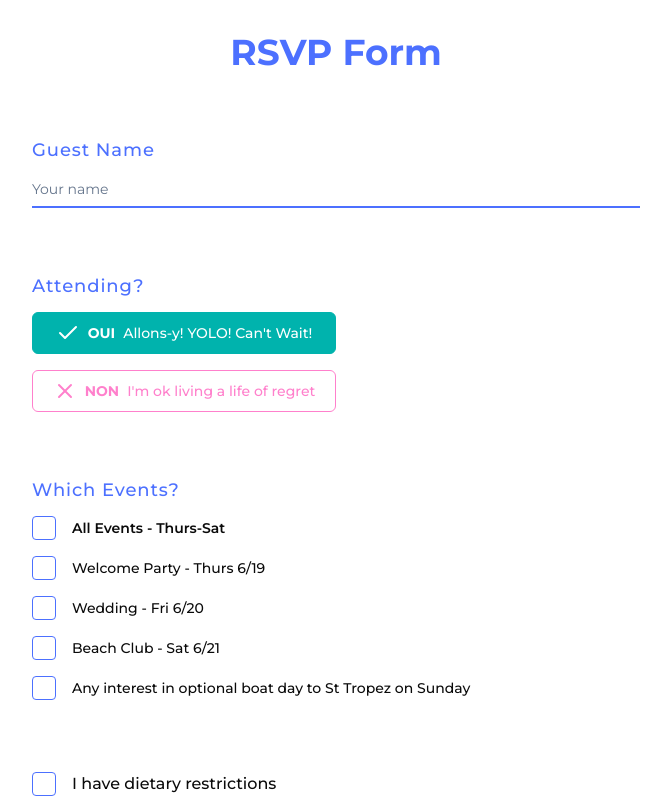
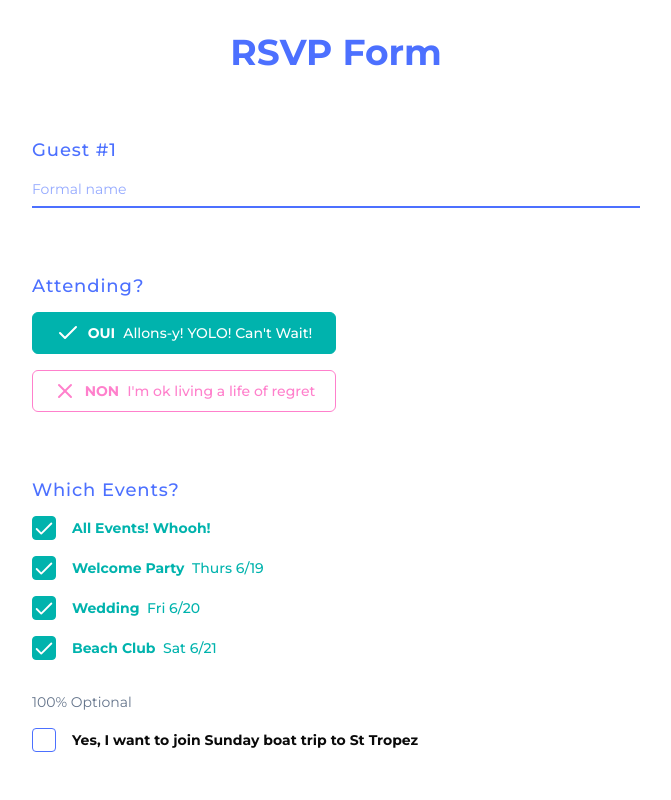
Before and after one commit to DavidMcDoughnut/mcdonutsanims, a Next.js app: page /rsvpv0 in a window 1280 px wide. Shown: the top 800 px of the page, without its empty margins (304-975 px from the left). Built offline with nearby package versions, Linux system fonts and the light colour scheme.

Commit message:
validation

```diff
--- a/components/ui/input.tsx
+++ b/components/ui/input.tsx
@@ -8,7 +8,7 @@ const Input = React.forwardRef<HTMLInputElement, React.ComponentProps<"input">>(
       <input
         type={type}
         className={cn(
-          "flex h-9 w-full bg-transparent px-3 py-1 text-base transition-colors file:border-0 file:bg-transparent file:text-sm file:font-medium file:text-foreground placeholder:text-muted-foreground focus-visible:outline-none disabled:cursor-not-allowed disabled:opacity-50 md:text-sm",
+          "flex h-9 w-full bg-transparent px-3 py-1 text-base transition-colors file:border-0 file:bg-transparent file:text-sm file:font-medium file:text-foreground placeholder:text-blue/60 hover:placeholder:text-blue focus-visible:outline-none disabled:cursor-not-allowed disabled:opacity-50 md:text-sm",
           className
         )}
         ref={ref}
--- a/src/app/rsvpv0/page.tsx
+++ b/src/app/rsvpv0/page.tsx
@@ -22,9 +22,7 @@ import { cn } from "@/lib/utils";
 
 // Define the form schema with proper types
 const formSchema = z.object({
-  name: z.string().min(2, {
-    message: "Name must be at least 2 characters.",
-  }),
+  name: z.string(),
   attending: z.enum(["yes", "no"] as const, {
     required_error: "Please select whether you're attending.",
   }),
@@ -35,7 +33,7 @@ const formSchema = z.object({
     beachClub: z.boolean(),
     boatDay: z.boolean(),
   }),
-  dietaryRestrictions: z.boolean(),
+  dietaryRestrictions: z.string().optional(),
 });
 
 // Extract the inferred type
@@ -48,15 +46,29 @@ export default function RSVPPage() {
       name: "",
       attending: "yes",
       events: {
-        allEvents: false,
-        welcomeParty: false,
-        wedding: false,
-        beachClub: false,
+        allEvents: true,
+        welcomeParty: true,
+        wedding: true,
+        beachClub: true,
         boatDay: false,
       },
-      dietaryRestrictions: false,
+      dietaryRestrictions: "",
     },
   });
+
+  // Handle allEvents changes
+  const handleAllEventsChange = (checked: boolean) => {
+    form.setValue('events.welcomeParty', checked);
+    form.setValue('events.wedding', checked);
+    form.setValue('events.beachClub', checked);
+  };
+
+  // Handle individual event changes
+  const updateAllEventsState = () => {
+    const values = form.getValues('events');
+    const allChecked = values.welcomeParty && values.wedding && values.beachClub;
+    form.setValue('events.allEvents', allChecked);
+  };
 
   function onSubmit(values: FormValues) {
     console.log(values);
@@ -76,12 +88,12 @@ export default function RSVPPage() {
                 name="name"
                 render={({ field }) => (
                   <FormItem>
-                    <FormLabel className="text-lg text-blue tracking-wider">Guest Name</FormLabel>
+                    <FormLabel className="text-lg text-blue tracking-wider">Guest #1</FormLabel>
                     <FormControl>
                       <Input
-                        placeholder="Your name"
+                        placeholder="Formal name"
                         {...field}
-                        className="rounded-none border-b-2 border-blue focus-visible:ring-1 focus-visible:ring-blue px-0"
+                        className="rounded-none border-b-2 border-blue  px-0"
                       />
                     </FormControl>
                     <FormMessage className="text-destructive" />
@@ -117,7 +129,7 @@ export default function RSVPPage() {
                               variant="radneg"
                               className={cn(
                                 "flex-1 w-full",
-                                field.value === "no" && "bg-pink/40 border-pink text-white"
+                                field.value === "no" && "bg-pink border-pink text-white"
                               )}
                               onClick={() => field.onChange("no")}
                             >
@@ -144,12 +156,18 @@ export default function RSVPPage() {
                         <FormControl>
                           <Checkbox
                             checked={field.value}
-                            onCheckedChange={field.onChange}
+                            onCheckedChange={(checked) => {
+                              field.onChange(checked);
+                              handleAllEventsChange(Boolean(checked));
+                            }}
                           />
                         </FormControl>
-                        <div className="space-y-1 leading-none ">
-                          <FormLabel className="font-semibold ">
-                            All Events - Thurs-Sat
+                        <div className="space-y-1 leading-none">
+                          <FormLabel className={cn(
+                            "font-bold transition-colors",
+                            field.value && "text-green"
+                          )}>
+                            All Events! Whooh!
                           </FormLabel>
                         </div>
                       </FormItem>
@@ -158,16 +176,22 @@ export default function RSVPPage() {
                         control={form.control}
                         name="events.welcomeParty"
                         render={({ field }) => (
-                          <FormItem className="flex items-center space-x-4 space-y-0">
+                          <FormItem className="flex items-center space-x-4 space-y-0 hover:text-green hover:cursor-pointer transition-colors">
                             <FormControl>
                               <Checkbox
                                 checked={field.value}
-                                onCheckedChange={field.onChange}
+                                onCheckedChange={(checked) => {
+                                  field.onChange(checked);
+                                  updateAllEventsState();
+                                }}
                               />
                             </FormControl>
                             <div className="space-y-1 leading-none">
-                              <FormLabel>
-                                Welcome Party - Thurs 6/19
+                              <FormLabel className={cn(
+                                "transition-colors",
+                                field.value && "text-green"
+                              )}>
+                                <span className="font-bold">Welcome Party</span> &nbsp;Thurs 6/19
                               </FormLabel>
                             </div>
                           </FormItem>
@@ -178,16 +202,22 @@ export default function RSVPPage() {
                         control={form.control}
                         name="events.wedding"
                         render={({ field }) => (
-                          <FormItem className="flex items-center space-x-4 space-y-0">
+                          <FormItem className="flex items-center space-x-4 space-y-0 hover:text-green hover:cursor-pointer transition-colors">
                             <FormControl>
                               <Checkbox
                                 checked={field.value}
-                                onCheckedChange={field.onChange}
+                                onCheckedChange={(checked) => {
+                                  field.onChange(checked);
+                                  updateAllEventsState();
+                                }}
                               />
                             </FormControl>
                             <div className="space-y-1 leading-none">
-                              <FormLabel>
-                                Wedding - Fri 6/20
+                              <FormLabel className={cn(
+                                "transition-colors",
+                                field.value && "text-green"
+                              )}>
+                                <span className="font-bold">Wedding</span> &nbsp;Fri 6/20
                               </FormLabel>
                             </div>
                           </FormItem>
@@ -198,36 +228,48 @@ export default function RSVPPage() {
                         control={form.control}
                         name="events.beachClub"
                         render={({ field }) => (
-                          <FormItem className="flex items-center space-x-4 space-y-0">
+                          <FormItem className="flex items-center space-x-4 space-y-0 hover:text-green hover:cursor-pointer transition-colors">
+                            <FormControl>
+                              <Checkbox
+                                checked={field.value}
+                                onCheckedChange={(checked) => {
+                                  field.onChange(checked);
+                                  updateAllEventsState();
+                                }}
+                              />
+                            </FormControl>
+                            <div className="space-y-1 leading-none">
+                              <FormLabel className={cn(
+                                "transition-colors",
+                                field.value && "text-green"
+                              )}>
+                                <span className="font-bold">Beach Club</span> &nbsp;Sat 6/21
+                              </FormLabel>
+                            </div>
+                          </FormItem>
+                        )}
+                      />
+                    <div className="text-sm text-muted-foreground mt-4">
+                    100% Optional
+                    </div>
+                      <FormField
+                        control={form.control}
+                        name="events.boatDay"
+                        render={({ field }) => (
+                          <FormItem className="flex items-center space-x-4 space-y-0 hover:text-green hover:cursor-pointer transition-colors">
                             <FormControl>
                               <Checkbox
                                 checked={field.value}
                                 onCheckedChange={field.onChange}
                               />
                             </FormControl>
+
                             <div className="space-y-1 leading-none">
-                              <FormLabel>
-                                Beach Club - Sat 6/21
-                              </FormLabel>
-                            </div>
-                          </FormItem>
-                        )}
-                      />
-
-                      <FormField
-                        control={form.control}
-                        name="events.boatDay"
-                        render={({ field }) => (
-                          <FormItem className="flex items-center space-x-4 space-y-0">
-                            <FormControl>
-                              <Checkbox
-                                checked={field.value}
-                                onCheckedChange={field.onChange}
-                              />
-                            </FormControl>
-                            <div className="space-y-1 leading-none">
-                              <FormLabel>
-                                Any interest in optional boat day to St Tropez on Sunday
+                              <FormLabel className={cn(
+                                "transition-colors",
+                                field.value && "text-green"
+                              )}>
+                                <span className="font-bold">Yes, I want to join Sunday boat trip to St Tropez</span>
                               </FormLabel>
                             </div>
                           </FormItem>
@@ -242,18 +284,15 @@ export default function RSVPPage() {
                 control={form.control}
                 name="dietaryRestrictions"
                 render={({ field }) => (
-                  <FormItem className="flex flex-row items-center space-x-4 space-y-0 pt-2">
+                  <FormItem>
+                    <FormLabel className="text-lg text-blue tracking-wider">Dietary Restrictions?</FormLabel>
                     <FormControl>
-                      <Checkbox
-                        checked={field.value}
-                        onCheckedChange={field.onChange}
+                      <Input
+                        placeholder="Allergies, preferences, etc"
+                        {...field}
+                        className="rounded-none border-b-2 border-blue px-0"
                       />
                     </FormControl>
-                    <div className="space-y-1 leading-none">
-                      <FormLabel className="text-base">
-                        I have dietary restrictions
-                      </FormLabel>
-                    </div>
                   </FormItem>
                 )}
               />
```
